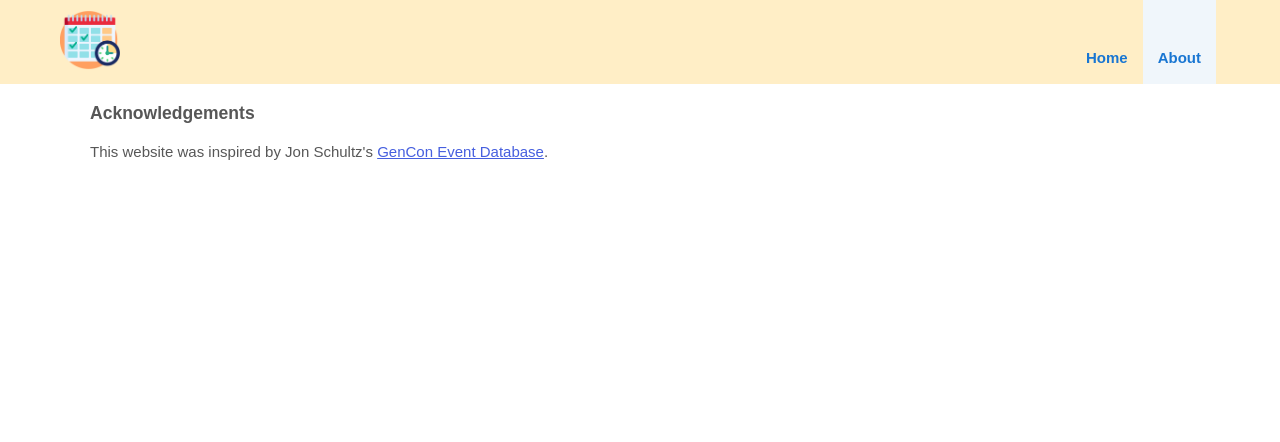
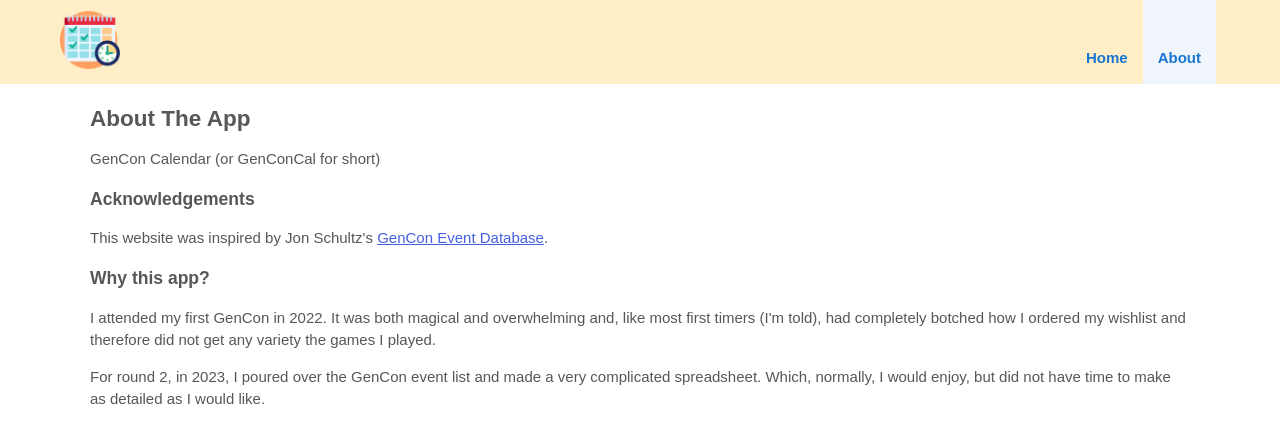
Before and after one commit to Sun-Mountain/GenConCal, a Next.js app in the folder frontend/: page /about in a window 1280 px wide. Shown: the top 442 px of the page. Built offline with nearby package versions, Linux system fonts and the light colour scheme.

Commit message:
add some about

```diff
--- a/frontend/pages/about/index.tsx
+++ b/frontend/pages/about/index.tsx
@@ -5,12 +5,27 @@
   state = {};
   render() {
     return (
-      <main>
+      <main className="content-container">
+        <h2>
+          About The App
+        </h2>
+        <p>
+          GenCon Calendar (or GenConCal for short)
+        </p>
         <h3>
           Acknowledgements
         </h3>
         <p>
           This website was inspired by Jon Schultz&apos;s <Link href='https://gencon.eventdb.us/' target='_blank'>GenCon Event Database</Link>.
+        </p>
+        <h3>
+          Why this app?
+        </h3>
+        <p>
+          I attended my first GenCon in 2022. It was both magical and overwhelming and, like most first timers (I&apos;m told), had completely botched how I ordered my wishlist and therefore did not get any variety the games I played.
+        </p>
+        <p>
+          For round 2, in 2023, I poured over the GenCon event list and made a very complicated spreadsheet. Which, normally, I would enjoy, but did not have time to make as detailed as I would like.
         </p>
       </main>
     )
--- a/frontend/styles/styles.css
+++ b/frontend/styles/styles.css
@@ -28,6 +28,10 @@
 }
 
 /* Generic */
+
+.content-container {
+  padding: 5px;
+}
 
 .flex-row {
   display: flex;
```
